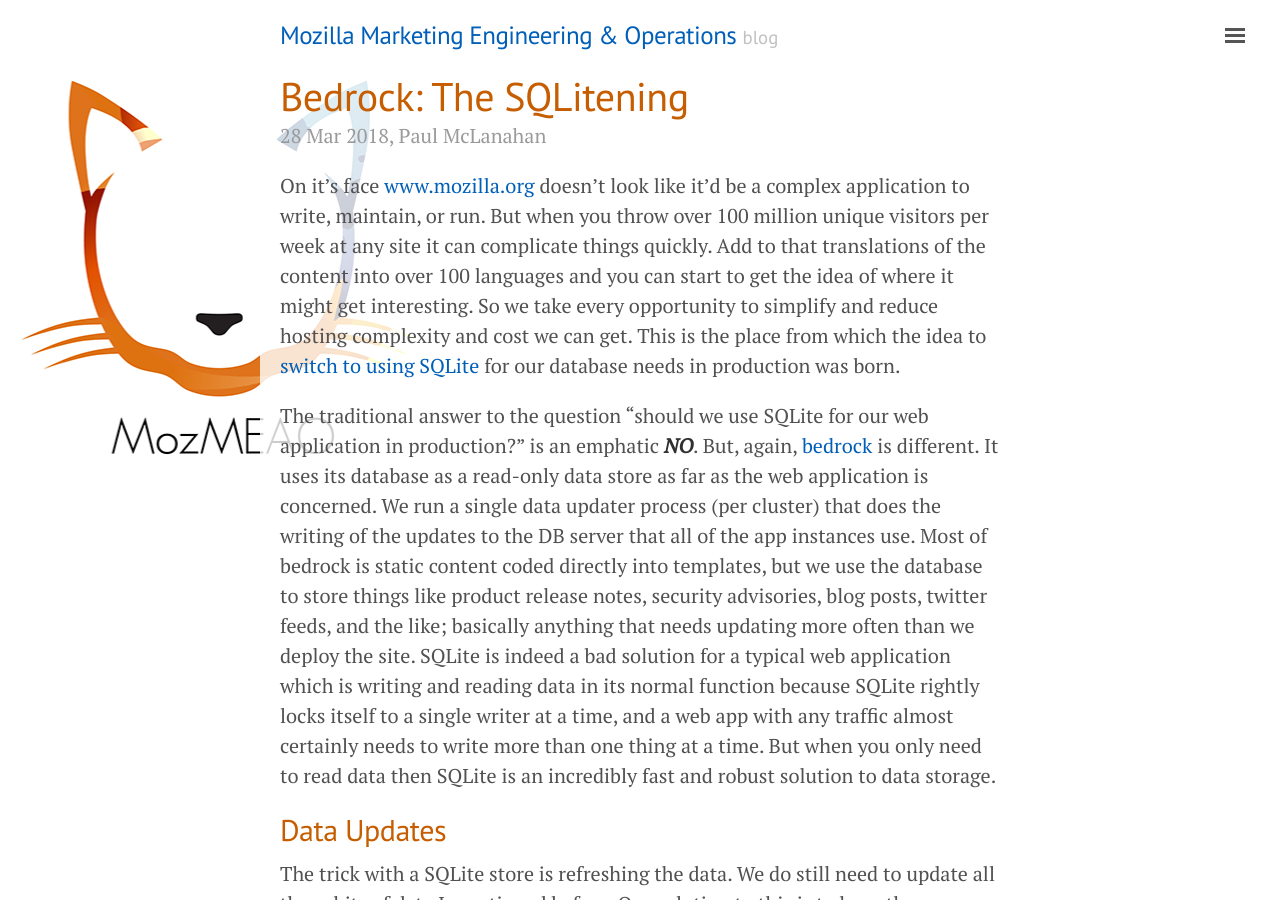
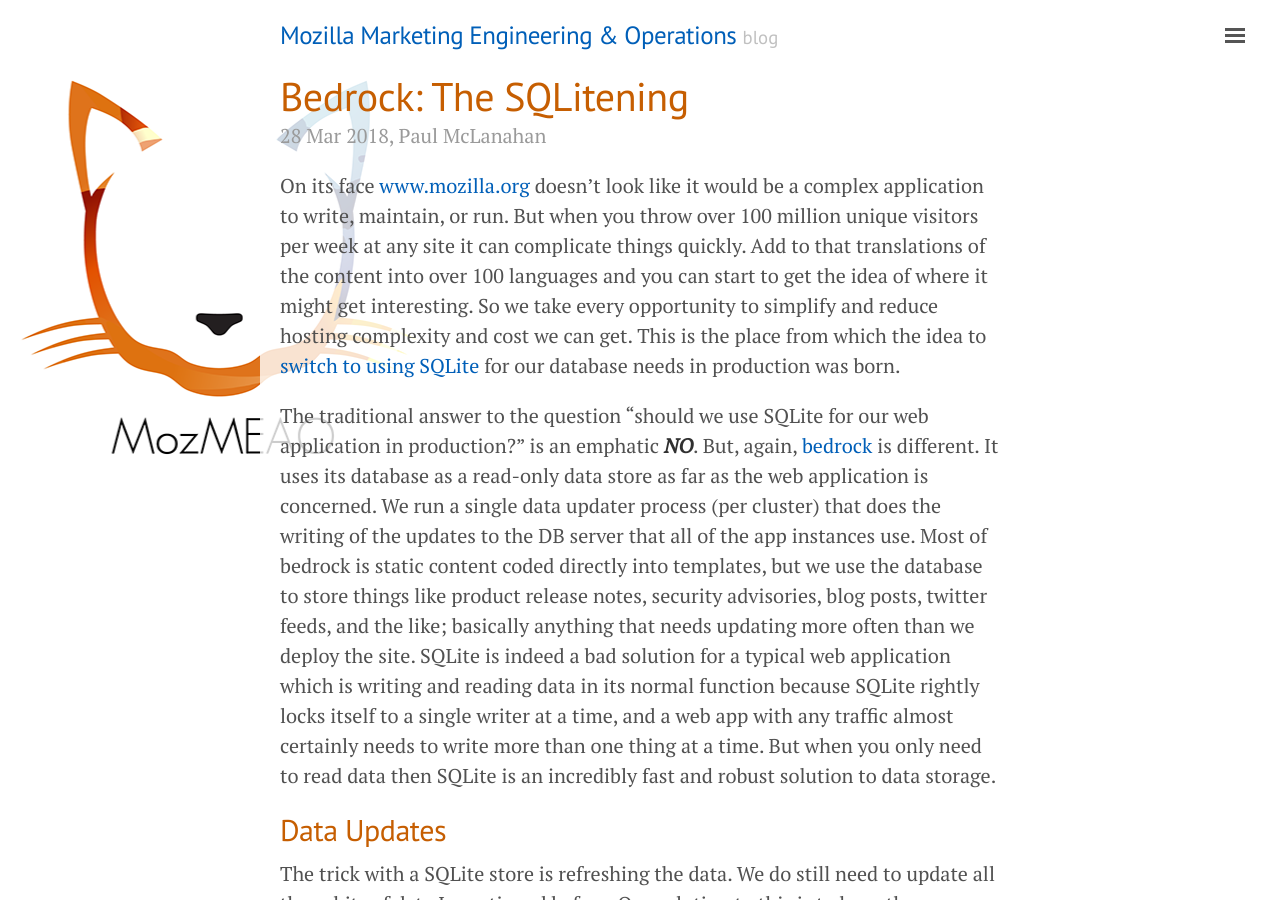
Before and after one commit to mozilla/meao, a Jekyll site: the page built from _posts/2018-03-28-bedrock-the-sqlitening.md, in a window 1280 px wide and 900 px high. Built offline with Jekyll 4.4.1, drawn with Linux system fonts in a browser that asks for light colours.

Commit message:
SQLitening typo fix

```diff
--- a/_posts/2018-03-28-bedrock-the-sqlitening.md
+++ b/_posts/2018-03-28-bedrock-the-sqlitening.md
@@ -5,7 +5,7 @@ author: Paul McLanahan
 excerpt_separator: <!--more-->
 ---
 
-On it's face [www.mozilla.org](https://www.mozilla.org/) doesn't look like it'd be a complex application to write, maintain, or run.
+On its face [www.mozilla.org](https://www.mozilla.org/) doesn't look like it would be a complex application to write, maintain, or run.
 But when you throw over 100 million unique visitors per week at any site it can complicate things quickly. Add to that translations
 of the content into over 100 languages and you can start to get the idea of where it might get interesting. So we take every
 opportunity to simplify and reduce hosting complexity and cost we can get. This is the place from which the idea to
```
